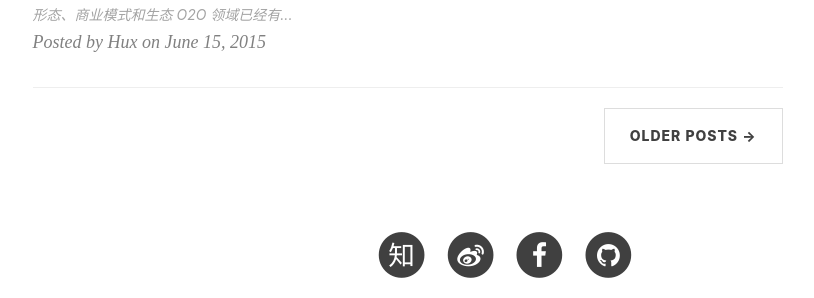
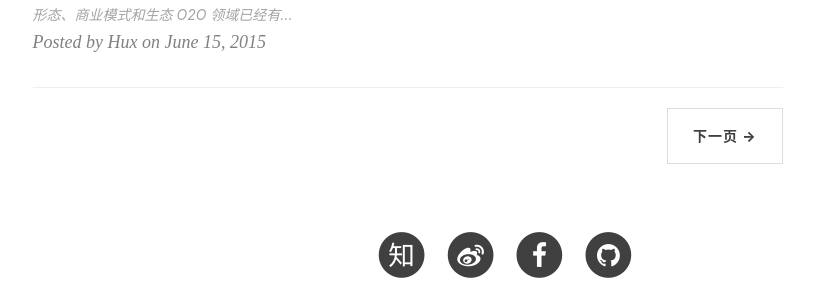
Before and after one commit to gyje/gyje.github.io-old, a Jekyll site: the page built from index.html, in a window 1280 px wide and 900 px high, scrolled down 2332 px. Shown: the part 448-746 px from the top of the window, without its empty margins (135-949 px from the left). Built offline with Jekyll 4.4.1, drawn with Linux system fonts in a browser that asks for light colours; nearby versions of some CDN libraries; the list of posts is cut into pages by our own code; comment, search, counter and statistics services are not loaded.

```diff
--- a/about.html
+++ b/about.html
@@ -111,7 +111,7 @@ header-img: "img/about-bg.jpg"
     {% endif %}
 
     data-title="{{page.title}}"
-    data-url="{{site.url}}/about/"></div>
+    data-url="{{site.url}}/abou/"></div>
 </div>
 <!-- 多说评论框 end -->
 
--- a/index.html
+++ b/index.html
@@ -30,12 +30,12 @@ description: "一生想做浪漫极客"
 <ul class="pager">
     {% if paginator.previous_page %}
     <li class="previous">
-        <a href="{{ paginator.previous_page_path | prepend: site.baseurl | replace: '//', '/' }}">&larr; Newer Posts</a>
+        <a href="{{ paginator.previous_page_path | prepend: site.baseurl | replace: '//', '/' }}">&larr; 上一页</a>
     </li>
     {% endif %}
     {% if paginator.next_page %}
     <li class="next">
-        <a href="{{ paginator.next_page_path | prepend: site.baseurl | replace: '//', '/' }}">Older Posts &rarr;</a>
+        <a href="{{ paginator.next_page_path | prepend: site.baseurl | replace: '//', '/' }}">下一页 &rarr;</a>
     </li>
     {% endif %}
 </ul>
```
